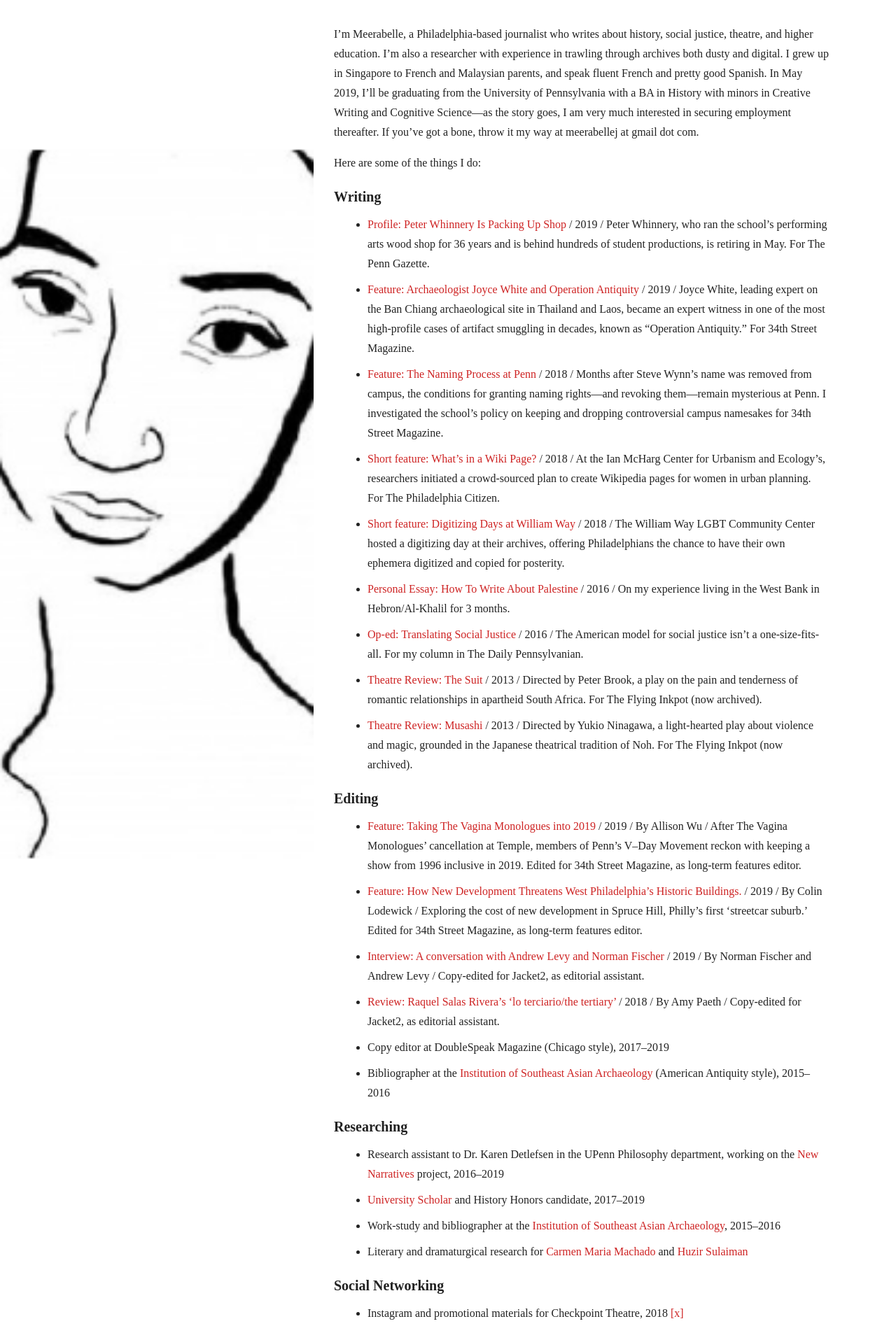
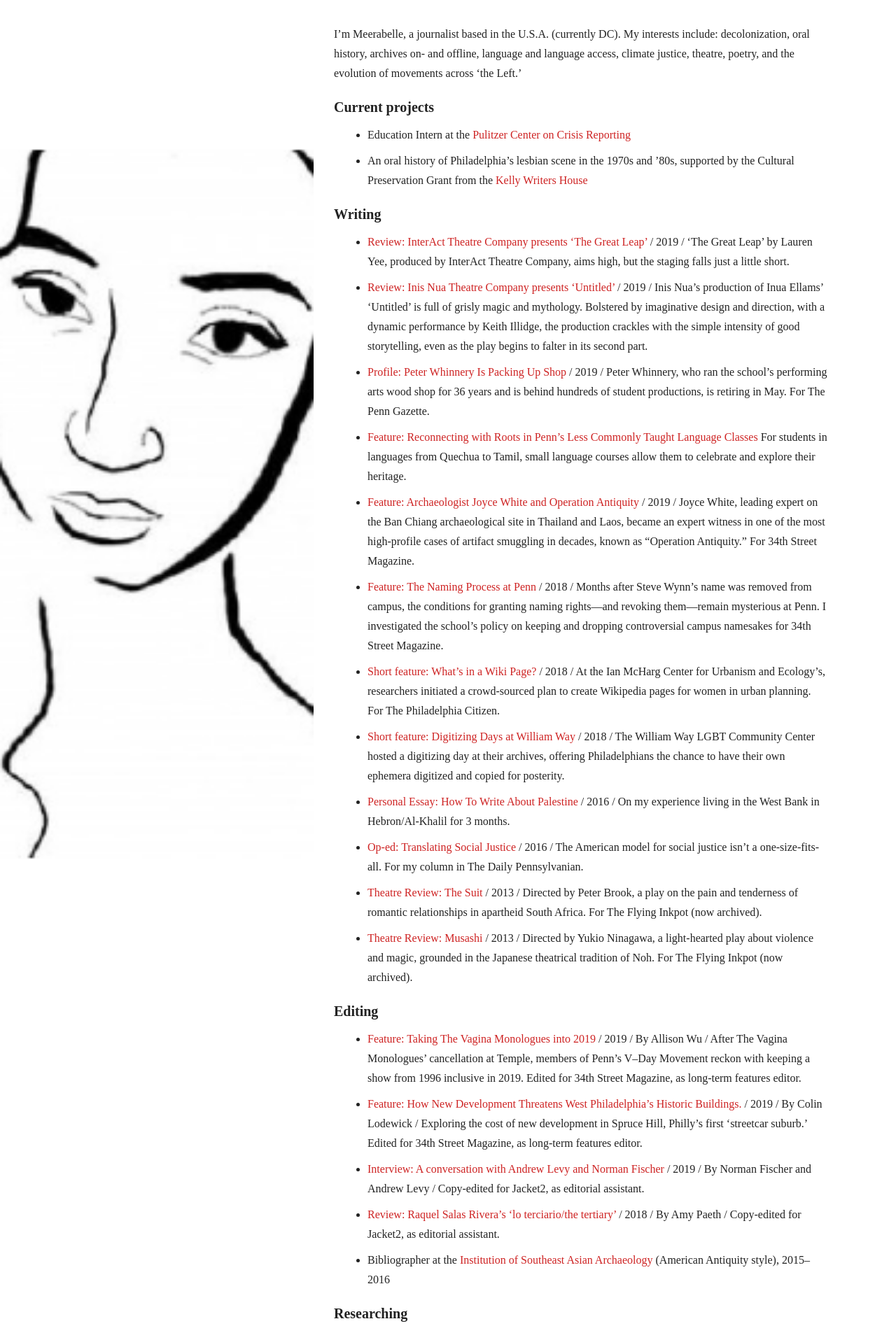
Before and after one commit to meerabellejesuthasan/meerabellejesuthasan.github.io, a Jekyll site: the page built from index.md, in a window 1280 px wide. Shown: the top 1905 px of the page at 70% size. Built offline with Jekyll 4.4.1, drawn with Linux system fonts in a browser that asks for light colours; nearby versions of some CDN libraries; some web fonts are replaced; Markdown is read by kramdown in place of the engine named in the settings; some of the changed text lies outside the part shown.

Commit message:
updated info

```diff
--- a/index.md
+++ b/index.md
@@ -1,12 +1,17 @@
 ---
 layout: default
 ---
-I'm Meerabelle, a Philadelphia-based journalist who writes about history, social justice, theatre, and higher education. I'm also a researcher with experience in trawling through archives both dusty and digital. I grew up in Singapore to French and Malaysian parents, and speak fluent French and pretty good Spanish. In May 2019, I'll be graduating from the University of Pennsylvania with a BA in History with minors in Creative Writing and Cognitive Science—as the story goes, I am very much interested in securing employment thereafter. If you've got a bone, throw it my way at **meerabellej at gmail dot com**.
+I'm Meerabelle, a journalist based in the U.S.A. (currently DC). My interests include: decolonization, oral history, archives on- and offline, language and language access, climate justice, theatre, poetry, and the evolution of movements across 'the Left.'
 
-Here are some of the things I do:
+<h1> Current projects </h1>
+* Education Intern at the [Pulitzer Center on Crisis Reporting](https://pulitzercenter.org/)
+* An oral history of Philadelphia's lesbian scene in the 1970s and '80s, supported by the Cultural Preservation Grant from the [Kelly Writers House](http://writing.upenn.edu)
 
 <h1 id="writing"> Writing </h1>
+* [Review: InterAct Theatre Company presents 'The Great Leap'](https://www.broadstreetreview.com/theater/interact-theatre-company-presents-lauren-yees-the-great-leap) / 2019 / 'The Great Leap' by Lauren Yee, produced by InterAct Theatre Company, aims high, but the staging falls just a little short.
+* [Review: Inis Nua Theatre Company presents 'Untitled'](https://www.broadstreetreview.com/theater/inis-nua-theatre-company-presents-inua-ellamss-untitled#) / 2019 / Inis Nua's production of Inua Ellams' 'Untitled' is full of grisly magic and mythology. Bolstered by imaginative design and direction, with a dynamic performance by Keith Illidge, the production crackles with the simple intensity of good storytelling, even as the play begins to falter in its second part.
 * [Profile: Peter Whinnery Is Packing Up Shop](http://thepenngazette.com/peter-whinnery-is-packing-up-shop/) / 2019 / Peter Whinnery, who ran the school's performing arts wood shop for 36 years and is behind hundreds of student productions, is retiring in May. For The Penn Gazette.
+* [Feature: Reconnecting with Roots in Penn's Less Commonly Taught Language Classes](https://www.34st.com/article/2019/05/penn-upenn-language-courses-academics-tamil-polish-quechua-linguistics) For students in languages from Quechua to Tamil, small language courses allow them to celebrate and explore their heritage.
 * [Feature: Archaeologist Joyce White and Operation Antiquity](https://www.34st.com/article/2019/02/joyce-white-ban-chiang-artifact-smuggling-penn-museum-thailand-fbi-investigation) / 2019 / Joyce White, leading expert on the Ban Chiang archaeological site in Thailand and Laos, became an expert witness in one of the most high-profile  cases of artifact smuggling in decades, known as "Operation Antiquity." For 34th Street Magazine.
 * [Feature: The Naming Process at Penn](https://www.34st.com/article/2018/12/upenn-naming-renaming-wynn-commons-bill-cosby) / 2018 / Months after Steve Wynn’s name was removed from campus, the conditions for granting naming rights—and revoking them—remain mysterious at Penn. I investigated the school's policy on keeping and dropping controversial campus namesakes for 34th Street Magazine.
 * [Short feature: What's in a Wiki Page?](https://thephiladelphiacitizen.org/whats-in-a-wiki-page/) / 2018 / At the Ian McHarg Center for Urbanism and Ecology's, researchers initiated a crowd-sourced plan to create Wikipedia pages for women in urban planning. For The Philadelphia Citizen.
@@ -21,7 +26,6 @@ Here are some of the things I do:
 * [Feature: How New Development Threatens West Philadelphia's Historic Buildings.](https://www.34st.com/article/2019/01/historic-preservation-west-philadelphia-spruce-hill-uch-campus-apartments-gentrification) / 2019 / By Colin Lodewick / Exploring the cost of new development in Spruce Hill, Philly’s first ‘streetcar suburb.’ Edited for 34th Street Magazine, as long-term features editor.
 * [Interview: A conversation with Andrew Levy and Norman Fischer](http://jacket2.org/interviews/condemnation-confrontation-remembrance) / 2019 / By Norman Fischer and Andrew Levy / Copy-edited for Jacket2, as editorial assistant.
 * [Review: Raquel Salas Rivera's 'lo terciario/the tertiary'](http://jacket2.org/reviews/products-labor) / 2018 / By Amy Paeth / Copy-edited for Jacket2, as editorial assistant.
-* Copy editor at DoubleSpeak Magazine (Chicago style), 2017–2019
 * Bibliographer at the [Institution of Southeast Asian Archaeology](https://iseaarchaeology.org/ban-chiang-project/) (American Antiquity style), 2015–2016
 
 <h1 id="researching"> Researching </h1>
@@ -53,13 +57,9 @@ Here are some of the things I do:
   - Big Fat City by Mahesh Dattani, Oct. 2015
 
 <h1 id="faq"> FAQ </h1>
-##"You're an international student! Is it safe to hire you?" (American query)
-If we're talking 2019–20, yes. By July 2019 I should obtain my Work Authorization pass, which legally allows me to work for any employer in the United States as long as the job has some connection to my degree (which includes my major as well as both my minors). My OPT will last for one year, during which an employer will have the choice to sponsor me for a H1-B visa. I am not necessarily looking for sponsorship, and am willing to work in any organization that provides me with experience, a salary, and ideally health insurance.
-
-I am eligible to work in any country in the EU.
 
 ##"What did you actually study?"
-My BA is in History with a World History Concentration, meaning I mostly studied non-Western history with a focus on colonialism and decolonization. I am currently writing an Honors Thesis on the development of international anti-imperialism in Paris between the World Wars. In addition, I am getting a minor in Creative Writing and a minor in Cognitive Science with a concentration in Language and Mind.
+My BA is in History with a World History Concentration, meaning I mostly studied non-Western history with a focus on colonialism and decolonization. I wrote an award-winning Honors Thesis on the development of international anti-imperialism in Paris between the World Wars. In addition, I have a minor in Creative Writing and a minor in Cognitive Science with a concentration in Language and Mind.
 
 ##"You speak French? How much French do you speak?"
 A lot. I am a French passport holder and a native speaker, able to converse and navigate the culture. I speak French at home and have a bilingual IB diploma from high school, meaning I took literature in both English and French.
```
